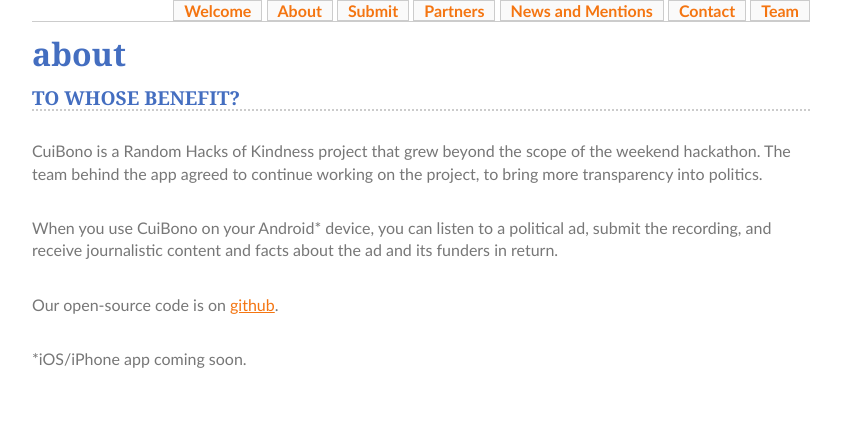
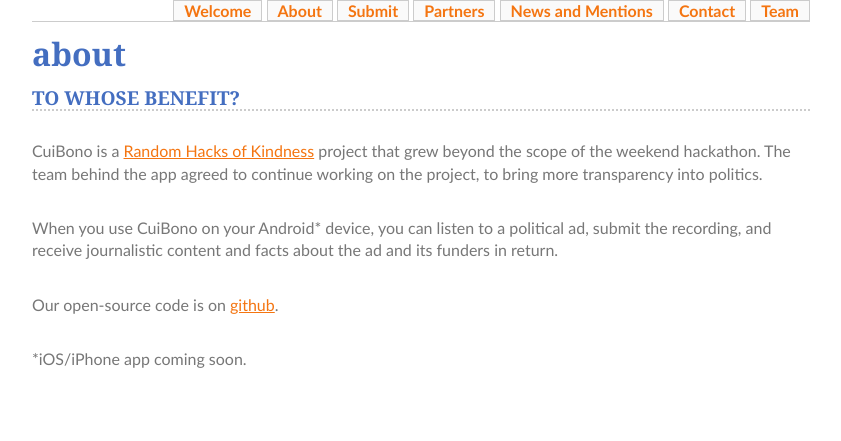
Before and after one commit to CuiBono/cuibono_webservice, a Django app: template templates/about.html in a window 1280 px wide. Shown: the part 107-548 px from the top of the page, without its empty margins (219-1060 px from the left). Run offline with Django 3.2, Linux system fonts and the light colour scheme; the template is opened without the code that fills it, so the values that code supplies are empty; parts of the project's set-up code (start-up, migrations or seed data) failed here and were passed over.

Commit message:
stylesheet and about.

```diff
--- a/static/default.css
+++ b/static/default.css
@@ -102,6 +102,10 @@
 	padding: 1em 0;
 }
 
+#content .button_space {
+	margin-bottom: 2em;
+}
+
 #left {
 	float: left;
 	width: 500px;
--- a/templates/about.html
+++ b/templates/about.html
@@ -3,7 +3,7 @@
 
 	<h1>About</h1>
 	<h2>To whose benefit?</h2>
-	<p>CuiBono is a Random Hacks of Kindness project that grew beyond the scope of the weekend hackathon. The team behind the app agreed to continue working on the project, to bring more transparency into politics.</p>
+	<p>CuiBono is a <a href="http://www.rhok.org/">Random Hacks of Kindness</a> project that grew beyond the scope of the weekend hackathon. The team behind the app agreed to continue working on the project, to bring more transparency into politics.</p>
 	<p>When you use CuiBono on your Android* device, you can listen to a political ad, submit the recording, and receive journalistic content and facts about the ad and its funders in return.</p>
 	<p>Our open-source code is on <a href="https://github.com/cuibono">github</a>.
 	<p class="footnote">*iOS/iPhone app coming soon.</p>
```
